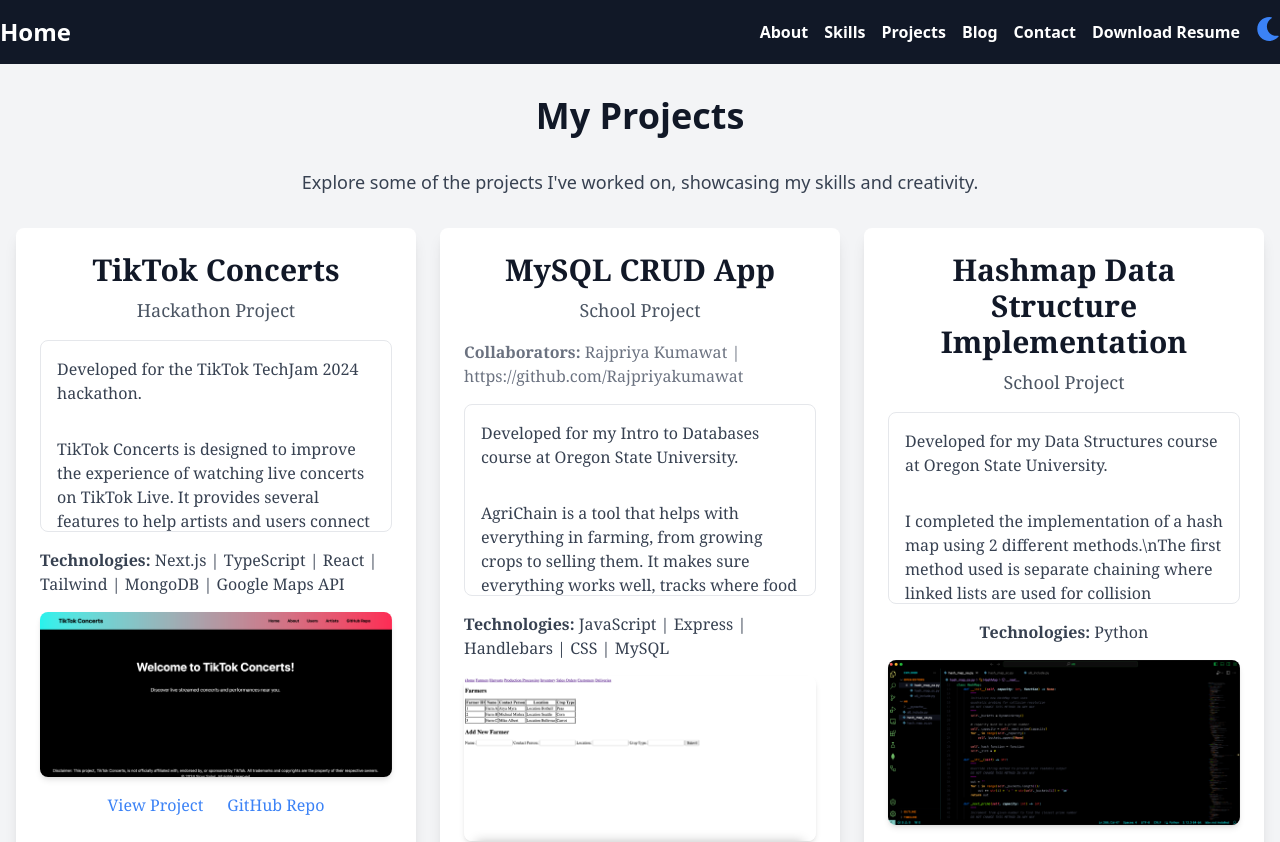
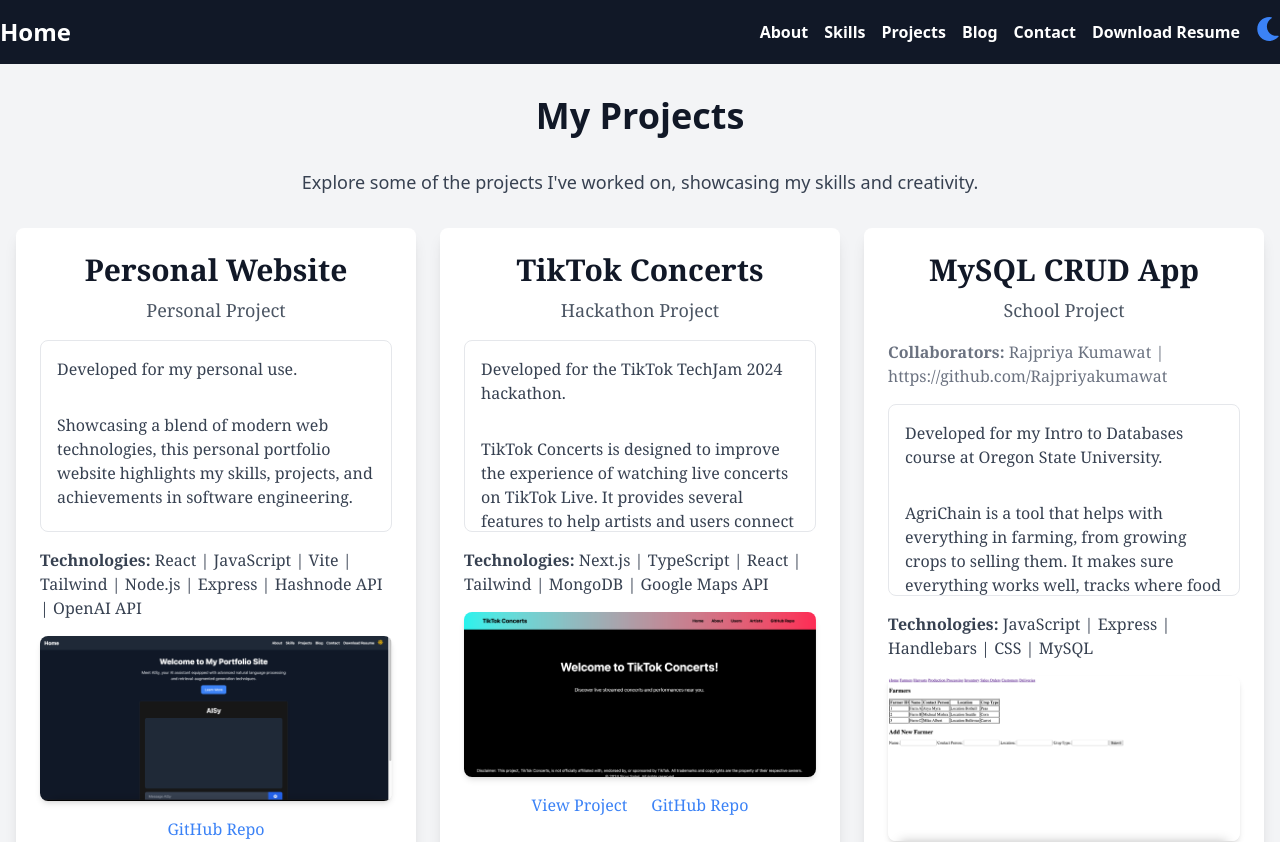
Before and after one commit to sirus-the-beaver/sirussalari, a React (Vite) app in the folder client/: page /projects in a window 1280 px wide. Shown: the top 842 px of the page. Built offline with nearby package versions, Linux system fonts and the light colour scheme.

Commit message:
Add data for personal website

```diff
--- a/client/src/components/ProjectCard.jsx
+++ b/client/src/components/ProjectCard.jsx
@@ -1,5 +1,16 @@
 import React from 'react';
 import { importAllImages } from '../utils/importImages';
+
+function formatText(text) {
+    return text.split('\\n').map((item, key) => (
+        <React.Fragment key={key}>
+            {item}
+            <br />
+            <br />
+        </React.Fragment>
+    ))
+}
+
 
 const ProjectCard = ({ project }) => {
     const allImages = importAllImages();
@@ -23,7 +34,7 @@
             )}
             <div className="w-full max-h-48 mb-4 rounded-lg overflow-y-scroll border border-gray-200 dark:border-gray-700">
                 <p className="text-gray-700 dark:text-gray-300 p-4 font-serif">{project.context}</p>
-                <p className="text-gray-700 p-4 dark:text-gray-300 font-serif">{project.description}</p>
+                <p className="text-gray-700 p-4 dark:text-gray-300 font-serif">{formatText(project.description)}</p>
             </div>
             <p className="text-gray-700 mb-4 dark:text-gray-300 font-serif"><strong>Technologies:</strong> {project.technologies.join(' | ')}</p>
             <ul className="flex justify-center space-x-4 mb-4">
--- a/client/src/data/projects.json
+++ b/client/src/data/projects.json
@@ -1,6 +1,29 @@
 [
     {
         "id": 1,
+        "tag": "Personal Project",
+        "title": "Personal Website",
+        "collaborators": [],
+        "context": "Developed for my personal use.",
+        "description": "Showcasing a blend of modern web technologies, this personal portfolio website highlights my skills, projects, and achievements in software engineering.\\nThe site features a dynamic and responsive design with a user-friendly interface. Key components include an interactive chatbot powered by advanced NLP techniques, a blog section with insightful posts, and a clean, customizable layout for an optimal user experience.\\nWhether you're exploring my projects, reading my blog, or engaging with my AI assistant, the site reflects my dedication to technology and design.",
+        "technologies": [
+            "React",
+            "JavaScript",
+            "Vite",
+            "Tailwind",
+            "Node.js",
+            "Express",
+            "Hashnode API",
+            "OpenAI API"
+        ],
+        "images": [
+            "personal_website.png"
+        ],
+        "repoURL": "https://github.com/sirus-the-beaver/sirussalari",
+        "liveDemoURL": ""
+    },
+    {
+        "id": 2,
         "tag": "Hackathon Project",
         "title": "TikTok Concerts",
         "collaborators": [],
@@ -21,7 +44,7 @@
         "liveDemoURL": "https://tiktok-concerts.vercel.app"
     },
     {
-        "id": 2,
+        "id": 3,
         "tag": "School Project",
         "title": "MySQL CRUD App",
         "collaborators": [
@@ -46,7 +69,7 @@
         "liveDemoURL": "https://crud-portfolio-project-a982118c0506.herokuapp.com/"
     },
     {
-        "id": 3,
+        "id": 4,
         "tag": "School Project",
         "title": "Hashmap Data Structure Implementation",
         "collaborators": [],
@@ -62,7 +85,7 @@
         "liveDemoURL": ""
     },
     {
-        "id": 4,
+        "id": 5,
         "tag": "School Project",
         "title": "Web Dev Portfolio",
         "collaborators": [],
@@ -83,7 +106,7 @@
         "liveDemoURL": "https://peaceful-garden-50865-38f139461e0d.herokuapp.com/"
     },
     {
-        "id": 5,
+        "id": 6,
         "tag": "Hackathon Project",
         "title": "Playlist Generator",
         "collaborators": [],
@@ -103,7 +126,7 @@
         "liveDemoURL": "https://playlist-generator-app-0978b3df1fbd.herokuapp.com/"
     },
     {
-        "id": 6,
+        "id": 7,
         "tag": "School Project",
         "title": "x86 Assembly IO Procs",
         "collaborators": [],
--- a/client/src/data/skills.json
+++ b/client/src/data/skills.json
@@ -3,105 +3,105 @@
         "name": "Python",
         "category": "Languages",
         "proficiency": "Advanced",
-        "projectIDs": [3, 5],
+        "projectIDs": [4, 6],
         "icon": "python_icon.svg"
     },
     {
         "name": "TypeScript",
         "category": "Languages",
         "proficiency": "Intermediate",
-        "projectIDs": [1],
+        "projectIDs": [2],
         "icon": "typescript_icon.svg"
     },
     {
         "name": "JavaScript",
         "category": "Languages",
         "proficiency": "Advanced",
-        "projectIDs": [2, 4, 5],
+        "projectIDs": [1, 3, 5, 6],
         "icon": "javascript_icon.svg"
     },
     {
         "name": "x86 Assembly",
         "category": "Languages",
         "proficiency": "Intermediate",
-        "projectIDs": [6],
+        "projectIDs": [7],
         "icon": "assembly_icon.svg"
     },
     {
         "name": "SQL",
         "category": "Languages",
         "proficiency": "Intermediate",
-        "projectIDs": [2],
+        "projectIDs": [3],
         "icon": "sql_icon.svg"
     },
     {
         "name": "CSS",
         "category": "Languages",
         "proficiency": "Advanced",
-        "projectIDs": [1, 2, 4, 5],
+        "projectIDs": [1, 2, 3, 5, 6],
         "icon": "css_icon.svg"
     },
     {
         "name": "HTML",
         "category": "Languages",
         "proficiency": "Advanced",
-        "projectIDs": [1, 2, 4, 5],
+        "projectIDs": [1, 2, 3, 5, 6],
         "icon": "html_icon.svg"
     },
     {
         "name": "Next.js",
         "category": "Frameworks",
         "proficiency": "Intermediate",
-        "projectIDs": [1],
+        "projectIDs": [2],
         "icon": "nextjs_icon.svg"
     },
     {
         "name": "Flask",
         "category": "Frameworks",
         "proficiency": "Intermediate",
-        "projectIDs": [5],
+        "projectIDs": [6],
         "icon": "flask_icon.svg"
     },
     {
         "name": "Express",
         "category": "Frameworks",
         "proficiency": "Intermediate",
-        "projectIDs": [2, 4],
+        "projectIDs": [1, 3, 5],
         "icon": "express_icon.svg"
     },
     {
         "name": "React",
         "category": "Frameworks",
         "proficiency": "Advanced",
-        "projectIDs": [1, 4],
+        "projectIDs": [1, 2, 5],
         "icon": "react_icon.svg"
     },
     {
         "name": "Tailwind",
         "category": "Frameworks",
         "proficiency": "Intermediate",
-        "projectIDs": [1],
+        "projectIDs": [1, 2],
         "icon": "tailwind_icon.svg"
     },
     {
         "name": "MongoDB",
         "category": "Databases",
         "proficiency": "Intermediate",
-        "projectIDs": [1, 4],
+        "projectIDs": [2, 5],
         "icon": "mongodb_icon.svg"
     },
     {
         "name": "MySQL",
         "category": "Databases",
         "proficiency": "Intermediate",
-        "projectIDs": [2],
+        "projectIDs": [3],
         "icon": "mysql_icon.svg"
     },
     {
         "name": "Git and GitHub",
         "category": "Tools",
         "proficiency": "Advanced",
-        "projectIDs": [1, 2, 3, 4, 5, 6],
+        "projectIDs": [1, 2, 3, 4, 5, 6, 7],
         "icon": "github_icon.svg"
     }
 ]
```
Also changed, not shown: client/src/assets/images/personal_website.png (added).
